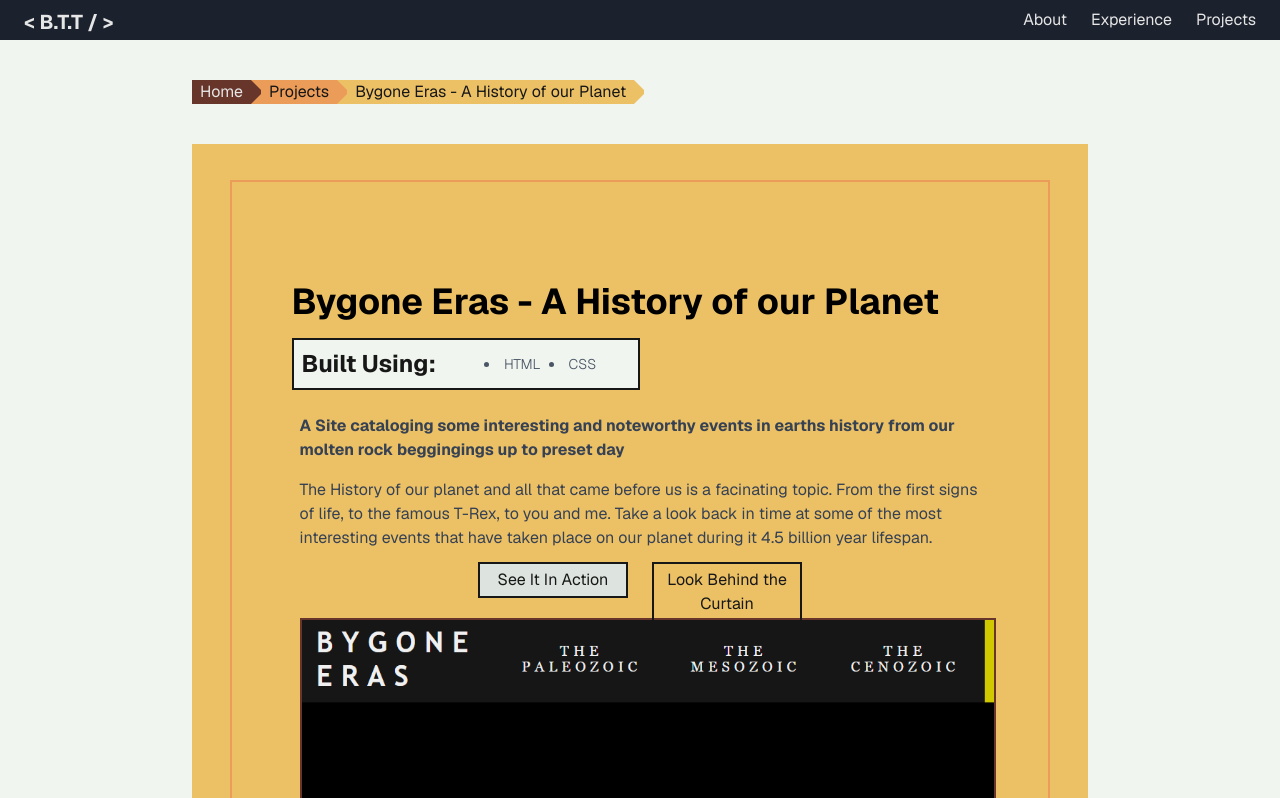
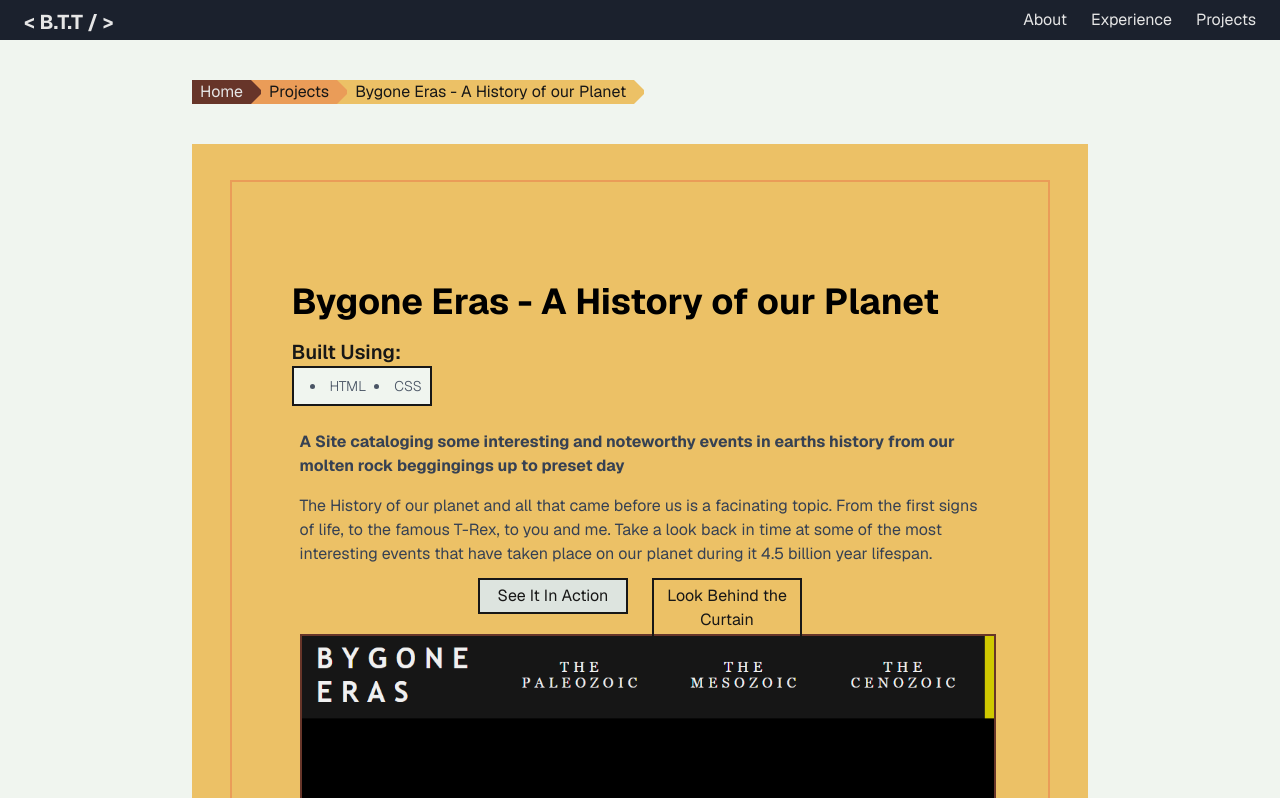
Before and after one commit to Ben-Turner-Theijsmeijer/Portfolio, a Next.js app: page /projects/history_of_earth in a window 1280 px wide. Shown: the top 798 px of the page. Built offline with nearby package versions, Linux system fonts and the light colour scheme.

Commit message:
Changed the Languages Used Section

```diff
--- a/app/experience/page.tsx
+++ b/app/experience/page.tsx
@@ -12,11 +12,8 @@ export default function Experiences() {
                         <h1 className="text-[var(--p0)] text-4xl font-bold mb-6">Work Experiences</h1>
                         <ul className="space-y-4 my-10">
                             <li>
-                                <div className="border-4 flex p-5">
-                                    <div className="bg-[var(--accent5)]">
-
-                                    </div>
-                                    <div>
+                                <div className="border-4 p-5 grid grid-cols-1 justify-items-center">
+                                    <div className="">
                                         <h2>WORK IN PROGRESS</h2>
                                     </div>
 
--- a/app/projects/[slug]/page.tsx
+++ b/app/projects/[slug]/page.tsx
@@ -104,9 +104,9 @@ function ProgrammingLanguages({languages}: {languages?:string}) {
     )
     return (
         <>
-        <div className="flex border-2 w-[50%] p-2 bg-[var(--background)]">
-            <h2 className="text-2xl font-bold">Built Using:</h2>
-            <ul className="pl-10 flex text-[var(--p3)] items-center list-disc list-inside font-light text-sm">
+        <h2 className="text-xl font-semibold">Built Using:</h2>
+        <div className="inline-block border-2 p-2 bg-[var(--background)]">
+            <ul className="flex text-[var(--p3)] items-center list-disc list-inside font-light text-sm">
                 {languagesList}
             </ul>
         </div>
```
